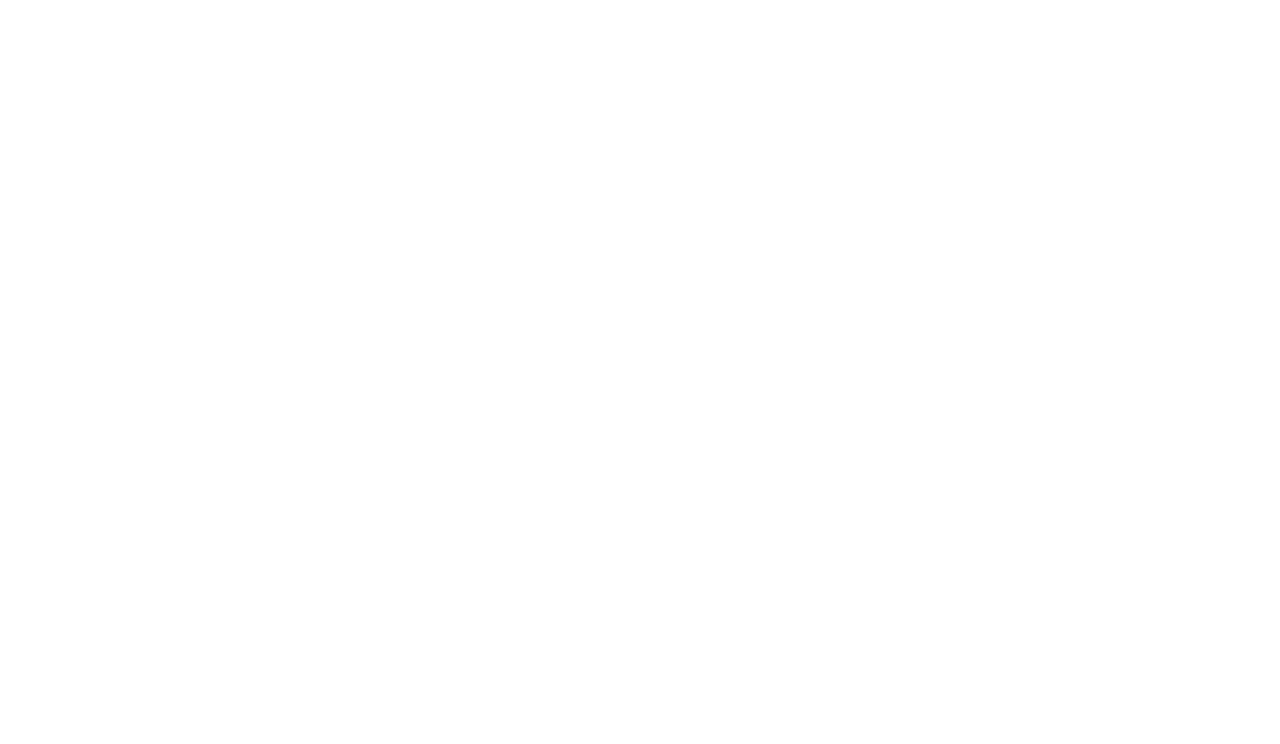
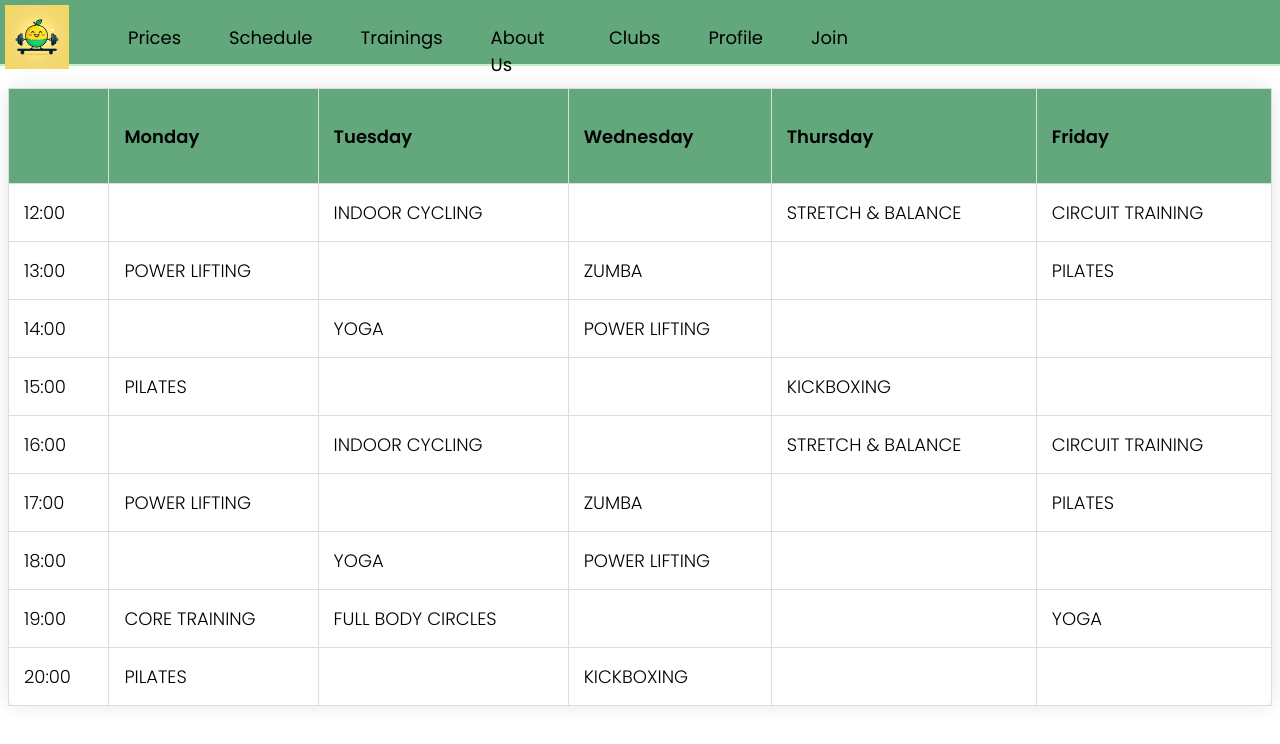
Before and after one commit to 21DP2MLejn/TrenezieruZale, a Vue app in the folder frontend/CitronZale/: page /schedule in a window 1280 px wide. Before the commit this address had no page. Shown: the top 744 px of the page. Built offline with nearby package versions, Linux system fonts and the light colour scheme.

Commit message:
schedule, scroll bar, checkout.

```diff
--- a/frontend/CitronZale/src/assets/main.css
+++ b/frontend/CitronZale/src/assets/main.css
@@ -7,6 +7,9 @@
     --ShinyShamrock: #62A87C;
     --White: #FFFFFF;
     --Black: #000;
+    --LightGray: rgb(179, 177, 177);
+    --Gray: rgb(136, 136, 136);
+    --DarkGray: rgb(68, 68, 68);
 
 
     --Font: 'Poppins';
@@ -28,7 +31,7 @@
     font-weight: var(--font-regular);
 }
 
-p{
+p, th, table, tr{
     font-family: var(--Font);
     font-weight: var(--font-light);
     font-size: 16px;
--- /dev/null
+++ b/frontend/CitronZale/src/assets/scroll-bar.css
@@ -0,0 +1,28 @@
+
+   * {
+    scrollbar-width: thin;
+    scrollbar-color: var(--Gray) var(--LightGray);
+    transition: scrollbar-color 0.3s ease-in-out;
+   }
+
+   *::-webkit-scrollbar {
+    width: 10px;
+   }
+
+   *::-webkit-scrollbar-track {
+    background: var(--LightGray);
+   }
+
+   *::-webkit-scrollbar-thumb {
+    background-color: var(--Gray);
+    border-radius: 10px;
+    transition: background-color 0.3s ease-in-out;
+   }
+
+   *::-webkit-scrollbar-thumb:hover {
+    background: var(--DarkGray);
+   }
+
+   *::-webkit-scrollbar-thumb:active {
+    background: var(--Black);
+   }
--- /dev/null
+++ b/frontend/CitronZale/src/components/Footer.vue
@@ -0,0 +1,19 @@
+<template>
+    <div>
+        hi
+    </div>
+</template>
+
+<script>
+export default {
+    name: 'footer'
+}
+</script>
+
+<style scoped>
+    div{
+        width: 100vw;
+        height: 10rem;
+        background-color: black;
+    }
+</style>
--- a/frontend/CitronZale/src/components/NavBar.vue
+++ b/frontend/CitronZale/src/components/NavBar.vue
@@ -10,9 +10,9 @@
     </button>
     <ul class="nav-list" :class="{ 'active': isNavOpen }">
       <li><router-link to="/prices">Prices</router-link></li>
-      <li><router-link to="">Schedule</router-link></li>
+      <li><router-link to="/schedule">Schedule</router-link></li>
       <li><router-link to="">Trainings</router-link></li>
-      <li><router-link to="/about-us">AboutUs</router-link></li>
+      <li><router-link to="/about-us">About Us</router-link></li>
       <li><router-link to="">Clubs</router-link></li>
       <li><router-link to="">Profile</router-link></li>
       <li>
--- a/frontend/CitronZale/src/main.js
+++ b/frontend/CitronZale/src/main.js
@@ -4,6 +4,9 @@
 import App from './App.vue'
 import router from './router'
 
+import '@/assets/scroll-bar.css';
+
+
 const app = createApp(App)
 
 app.use(router)
--- a/frontend/CitronZale/src/router/index.js
+++ b/frontend/CitronZale/src/router/index.js
@@ -5,6 +5,7 @@
 import ForgotPassword from '../views/ForgotPw.vue'
 import Prices from '../views/Prices.vue'
 import AboutUs from '../views/AboutUs.vue'
+import Schedule from '../views/Schedule.vue'
 
 const router = createRouter({
   history: createWebHistory(import.meta.env.BASE_URL),
@@ -39,6 +40,11 @@
       name: 'aboutus',
       component: AboutUs
     },
+    {
+      path: '/schedule',
+      name: 'schedule',
+      component: Schedule
+    },
   ]
 })
 
--- a/frontend/CitronZale/src/views/AboutUs.vue
+++ b/frontend/CitronZale/src/views/AboutUs.vue
@@ -36,9 +36,10 @@
   <script>
   import NavBar from '../components/NavBar.vue';
 
+
   export default {
     components: {
-      NavBar
+      NavBar,
     }
   }
   </script>
--- /dev/null
+++ b/frontend/CitronZale/src/views/Schedule.vue
@@ -0,0 +1,135 @@
+<template>
+<main>
+    <div class="navbar">
+        <NavBar/>
+    </div>
+    <div class="table-container">
+        <table>
+       <tr>
+           <th></th>
+           <th>Monday</th>
+           <th>Tuesday</th>
+           <th>Wednesday</th>
+           <th>Thursday</th>
+           <th>Friday</th>
+       </tr>
+       <tr>
+           <td>12:00</td>
+           <td></td>
+           <td>INDOOR CYCLING</td>
+           <td></td>
+           <td>STRETCH & BALANCE</td>
+           <td>CIRCUIT TRAINING</td>
+       </tr>
+       <tr>
+           <td>13:00</td>
+           <td>POWER LIFTING</td>
+           <td></td>
+           <td>ZUMBA</td>
+           <td></td>
+           <td>PILATES</td>
+       </tr>
+       <tr>
+           <td>14:00</td>
+           <td></td>
+           <td>YOGA</td>
+           <td>POWER LIFTING</td>
+           <td></td>
+           <td></td>
+       </tr>
+       <tr>
+           <td>15:00</td>
+           <td>PILATES</td>
+           <td></td>
+           <td></td>
+           <td>KICKBOXING</td>
+           <td></td>
+       </tr>
+       <tr>
+           <td>16:00</td>
+           <td></td>
+           <td>INDOOR CYCLING</td>
+           <td></td>
+           <td>STRETCH & BALANCE</td>
+           <td>CIRCUIT TRAINING</td>
+       </tr>
+       <tr>
+           <td>17:00</td>
+           <td>POWER LIFTING</td>
+           <td></td>
+           <td>ZUMBA</td>
+           <td></td>
+           <td>PILATES</td>
+       </tr>
+       <tr>
+           <td>18:00</td>
+           <td></td>
+           <td>YOGA</td>
+           <td>POWER LIFTING</td>
+           <td></td>
+           <td></td>
+       </tr>
+       <tr>
+           <td>19:00</td>
+           <td>CORE TRAINING</td>
+           <td>FULL BODY CIRCLES</td>
+           <td></td>
+           <td></td>
+           <td>YOGA</td>
+       </tr>
+       <tr>
+           <td>20:00</td>
+           <td>PILATES</td>
+           <td></td>
+           <td>KICKBOXING</td>
+           <td></td>
+           <td></td>
+       </tr>
+   </table>
+    </div>
+</main>
+</template>
+
+<script>
+import NavBar from '../components/NavBar.vue';
+
+export default{
+    components:{
+        NavBar,
+    }
+}
+</script>
+
+<style scoped>
+.table-container{
+    position: relative;
+    top: 5rem;
+}
+
+table {
+   width: 100%;
+   border-collapse: collapse;
+   box-shadow: 0 0 20px rgba(0, 0, 0, 0.1);
+   border-radius: 10px;
+}
+
+th, td {
+   border: 1px solid #ddd;
+   padding: 15px;
+   text-align: left;
+   font-size: 18px;
+}
+
+th {
+   background-color: var(--ShinyShamrock);
+   color: var(--Black);
+   font-weight: var(--font-bold);
+   height: 4rem;
+}
+
+input[type="text"] {
+   width: 100%;
+   box-sizing: border-box;
+}
+
+</style>
```
Also changed, not shown: frontend/CitronZale/src/views/CheckOutClub.vue (added, +11 -0 lines), frontend/CitronZale/src/views/CheckOutDetails.vue (added, +11 -0 lines), frontend/CitronZale/src/views/CheckOutMembership.vue (added, +11 -0 lines).
